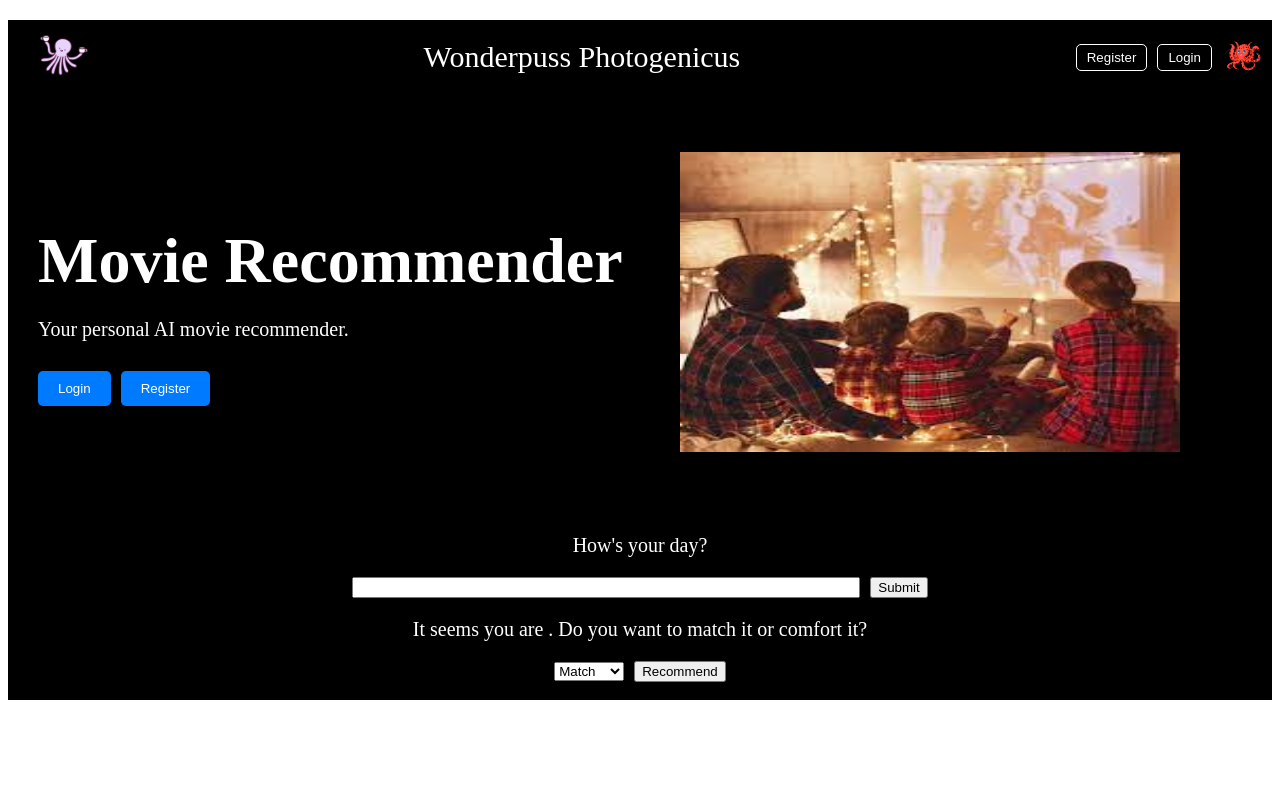
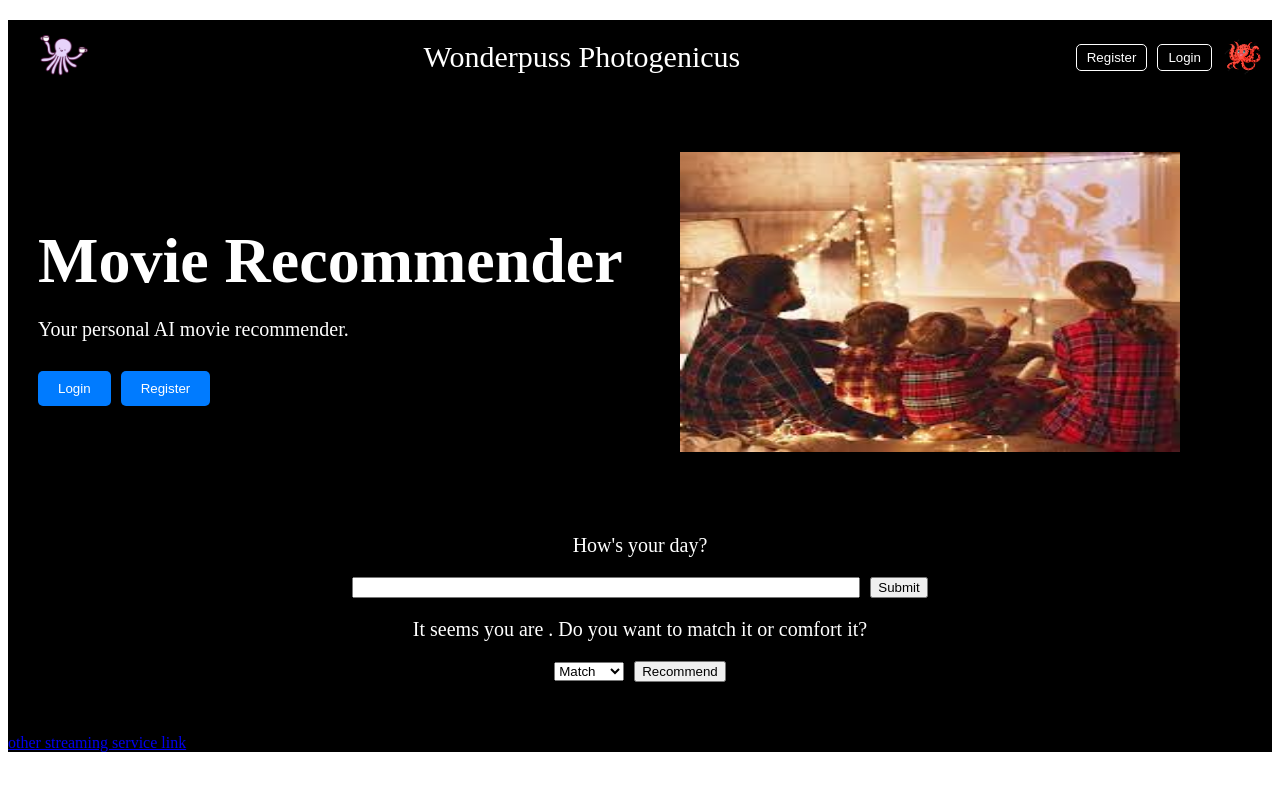
Before and after one commit to Team-Wonderpuss-Photogenicus/scratch-project, a React app: page / in a window 1280 px wide. Shown: the top 790 px of the page. Built offline with nearby package versions, Linux system fonts and the light colour scheme.

Commit message:
trying to fix moviecontainer

```diff
--- a/package.json
+++ b/package.json
@@ -16,7 +16,9 @@
     "css-selector": "^0.1.0",
     "express": "^4.19.2",
     "file": "^0.2.2",
+    "ibm-watson": "^9.0.1",
     "loader": "^2.1.1",
+    "mongodb": "^6.5.0",
     "mongoose": "^8.3.1",
     "node-fetch": "^3.3.2",
     "react": "^18.2.0",
--- a/src/components/App.jsx
+++ b/src/components/App.jsx
@@ -11,7 +11,7 @@ function App() {
       <Navbar />
       <MovieRec />
       <Question />
-      {/*<MovieContainer /> */}
+      <MovieContainer />
     </div>
   );
 }
--- a/src/components/MovieComponents.jsx
+++ b/src/components/MovieComponents.jsx
@@ -3,27 +3,28 @@ import Card from "react-bootstrap/Card";
 import ListGroup from "react-bootstrap/ListGroup";
 
 function MovieComponent(props) {
-  const {title, year, overview, genres, streamingInfo, directors, cast} = props;
+  const {title, year, overview, genres, streamingInfo, directors, cast, poster_path} = props;
 
+  console.log('props: ', props)
 
 
   return (
     <Card style={{ width: "18rem" }}>
-      {/* <Card.Img variant="top" src="src/assets/giphy.gif" /> */}
+      {/* <Card.Img variant="top" src={poster_path} /> */}
       <Card.Body>
         <Card.Title>{ title } ({ year })</Card.Title>
         <Card.Text>
           {overview}
         </Card.Text>
       </Card.Body>
-      <ListGroup className="list-group-flush">
+      {/* <ListGroup className="list-group-flush">
         <ListGroup.Item> Genres: {genres}
         </ListGroup.Item>
         <ListGroup.Item>Directors: {directors}
         </ListGroup.Item>
         <ListGroup.Item>Cast: {cast}
         </ListGroup.Item>
-      </ListGroup>
+      </ListGroup> */}
       <Card.Body>
         {/* can check if property is availble, show only availble */}
         {/* <Card.Link href={streamingInfo[0].link}>streaming service link</Card.Link> */}
--- a/src/containers/MovieContainer.jsx
+++ b/src/containers/MovieContainer.jsx
@@ -1,7 +1,8 @@
-import React from "react";
+import React, { useState } from "react";
 import MovieComponent from "../components/MovieComponents.jsx";
 
-const response = [{
+const obj = [
+  {
     type: "movie",
     title: "#LuckyNumber",
     overview:
@@ -233,17 +234,17 @@ const response = [{
       },
     ],
     directors: ["Brendan Gabriel Murphy"],
-}];
+  }
+];
 
 //will need to make fetch req that makes array of obj
 //convert each object into elements
 
 const url = "";
 
+console.log("response object movie title: ", obj[0].title);
 
-
-const MovieContainer = (movie) => {
-
+const MovieContainer = async (object) => {
   // try {
   // const res = await fetch(url, () => {})
   // const movies = await res.json()
@@ -251,11 +252,37 @@ const MovieContainer = (movie) => {
 
   // }
 
+    const moviesMap = obj?.map((movie, index) => {
+      //question make makes it conditional
+      console.log("checking map iteration: ", index);
+      console.log("in loop, title: ", movie.title);
+      return (
+        <div>
+        <MovieComponent key={'m' + index}
+          title={movie.title}
+        //   year={movie.year}
+        //   overview={movie.overview}
+        //   genres={movie.genres}
+        //   directors={movie.directors}
+        //   cast={movie.cast}
+        //   streamingInfo={movie.streamingInfo}
+        />
+        </div>
+      );
+    });
 
+    return (
+    <div>
+        {moviesMap ? moviesMap : console.log("no movies")}
+    </div>
+    );
 
-  const moviesMap = movie?.map((movie, index) => { //question make makes it conditional
-    return (
-      <MovieComponent
+};
+
+export default MovieContainer;
+
+// {
+  /* <MovieComponent
 title={movie.title}
 year={movie.year}
 overview={movie.overview}
@@ -263,38 +290,17 @@ const MovieContainer = (movie) => {
 directors={movie.directors}
 cast={movie.cast}
 streamingInfo={movie.streamingInfo}
-      />
-    );
-  });
+/> */
+// }
 
-  console.log("title: ", movie.title);
-  return (
-    <div>
-    {moviesMap ? moviesMap : null}
-    </div>
-  );
-};
+// function genreList (movie) {
+//     const genreMap = movies.genres.map((item, index) => {
+//         <Genre key={index} text={item} />;
+//     });
 
-function genreList (movie) {
-    const genreMap = movies.genres.map((item, index) => {
-        <Genre key={index} text={item} />;
-    });
+//     return { Genre };
+// };
 
-    return { Genre };
-};
-
-function Genre (props) {
-    return <div>{props.text}</div>;
-};
-
-export default MovieContainer;
-
-{/* <MovieComponent
-  title={movie.title}
-  year={movie.year}
-  overview={movie.overview}
-  genres={Genre}
-  directors={movie.directors}
-  cast={movie.cast}
-  streamingInfo={movie.streamingInfo}
-/> */}
+// function Genre (props) {
+//     return <div>{props.text}</div>;
+// };
```
Also changed, not shown: 1 other file (tests, documents, lock files or other folders). Lines whose indentation alone changed are shown as unchanged.
